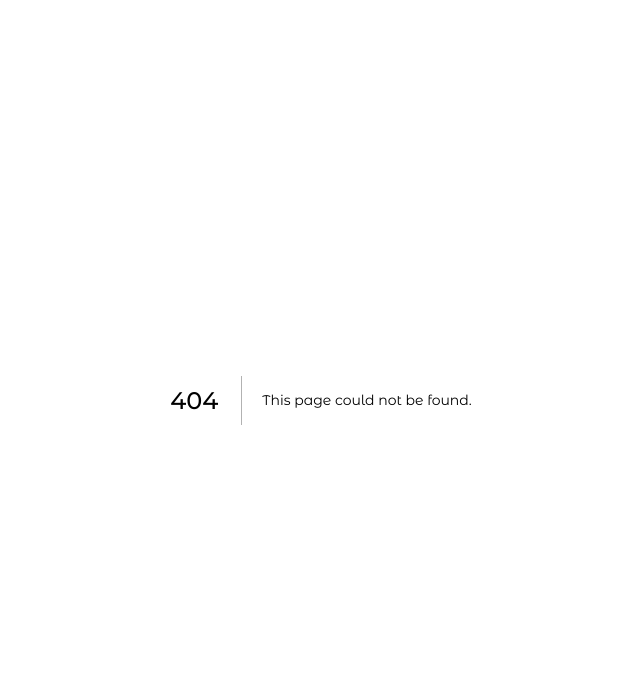
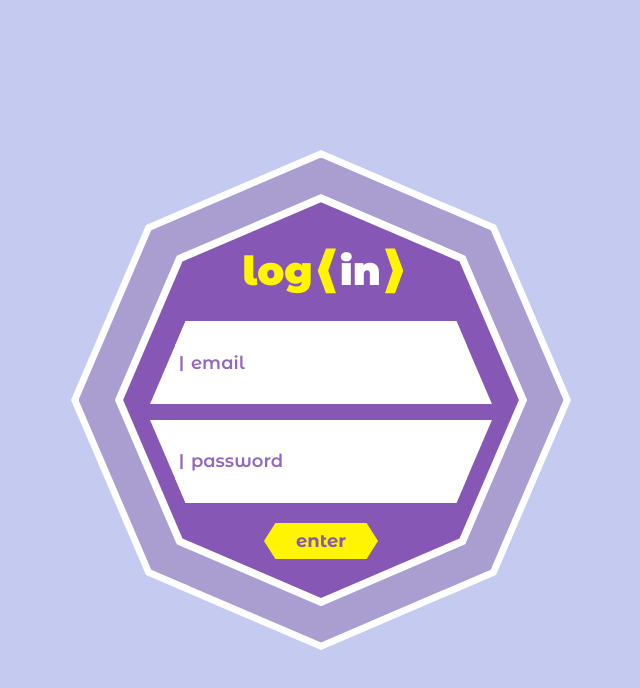
Before and after one commit to Etherwise/inner-garden-frontend, a Next.js app: page /login in a window 1280 px wide. Before the commit this address had no page. Shown: the top 688 px of the page, without its empty margins (319-959 px from the left). Built offline with nearby package versions, Linux system fonts and the light colour scheme.

Commit message:
Brackets added to public folder

```diff
--- a/app/(auth_pages)/layout.js
+++ b/app/(auth_pages)/layout.js
@@ -3,7 +3,6 @@ export default function PageRootLayout({ children }) {
     return (
       <>
         <main>
-            auth
             {children}
         </main>
       </>
--- /dev/null
+++ b/app/(auth_pages)/login/page.js
@@ -0,0 +1,49 @@
+import React from 'react'
+import leftb from '@/public/brackets/left-bracket.svg'
+import rightb from '@/public/brackets/right-bracket.svg'
+import Image from 'next/image'
+import './style.css'
+
+
+const rafce = () => {
+  return (
+    <div class="bg-purple-bg-light h-screen flex items-center justify-center">
+    <div class="octa w-[500px] h-[500px] bg-white clip-octagon flex items-center justify-center ">
+        <div class="octa w-[97%] h-[97%] bg-purple-outer-octagon clip-octagon flex items-center justify-center">
+            <div class="octa w-[85%] h-[85%] bg-white clip-octagon flex items-center justify-center">
+                <div class="octa w-[96%] h-[96%] bg-purple-inner-octagon clip-octagon items-center justify-center flex flex-col">
+
+                       <div class=" w-full h-full flex items-center justify-center flex-col gap-3">
+                        <div className='flex justify-center'>
+                            <span className='font-black text-[40px] text-yellow-dark mx-1'>log</span>
+                        <Image src={leftb} alt='leftb'/>
+                        <span className='font-black text-[40px] text-white mx-1'>in</span>
+                        <Image src={rightb} alt='as' />
+                        </div>
+
+
+                        <div class="h-[50%] w-[90%] flex flex-col items-center justify-center">
+
+                            <div class="px-8 relative octa-input-up w-full h-full  text-purple-text flex items-center justify-center bg-white my-2">
+                                <span class="absolute left-9 font-bold">|</span> <input type="email" placeholder="email" class="w-full h-full p-2 px-4 font-semibold text-lg  border-white bg-transparent text-purple-text placeholder-purple-text focus:outline-none bg-white"/>
+                            </div>
+
+                            <div class="px-8 relative octa-input-down w-full h-full  text-purple-text flex items-center justify-center bg-white my-2">
+                                <span class="absolute left-9 font-bold">|</span>  <input type="password" placeholder="password" class="w-full h-full p-2 px-4 font-semibold  text-lg  border-white bg-transparent text-purple-text  placeholder-purple-text focus:outline-none bg-white"/>
+                            </div>
+
+                        </div>
+
+                        <button class="login-button bg-yellow-dark text-purple-text-light font-bold text-lg py-1 px-8 ">enter</button>
+                       </div>
+
+                </div>
+        </div>
+    </div>
+</div>
+</div>
+
+  )
+}
+
+export default rafce
--- /dev/null
+++ b/app/(auth_pages)/login/style.css
@@ -0,0 +1,15 @@
+.octa-input-up{
+    clip-path: polygon(12% 0, 88% 0, 98% 100%, 2% 100%);
+}
+
+.octa-input-down{
+    clip-path: polygon(2% 0%, 98% 0, 88% 100%, 12% 100%);
+}
+
+.login-button{
+    clip-path: polygon(10% 0%, 90% 0%, 100% 50% , 90% 100%, 10% 100%,0% 50%);
+}
+
+.octa{
+    clip-path: polygon(50% 0, 85% 15%, 100% 50%, 85% 85%, 50% 100%, 15% 85%, 0 50%, 15% 15%);
+}
--- a/tailwind.config.js
+++ b/tailwind.config.js
@@ -12,6 +12,23 @@ module.exports = {
         "gradient-conic":
           "conic-gradient(from 180deg at 50% 50%, var(--tw-gradient-stops))",
       },
+      colors : {
+        'purple-bg-light' : '#C4CAF0',
+        'purple-bg-dark' : '#3F225B',
+
+        'purple-outer-octagon' : '#AA9DD0',
+        'purple-inner-octagon' : '#8757B5',
+
+        'purple-text' : '#9368BC',
+        'purple-text-light' : '#8858B5',
+        'orange-mid' : '#F9A819',
+        'orange-dark' : '#FAA81A',
+        'pink-arrow' : '#FF08A',
+        'yellow-dark' : '#FFF500',
+        'yellow-light' : '#FFF200',
+
+
+    },
     },
   },
   plugins: [],
```
Also changed, not shown: public/brackets/left-bracket.svg (added), public/brackets/right-bracket.svg (added).
